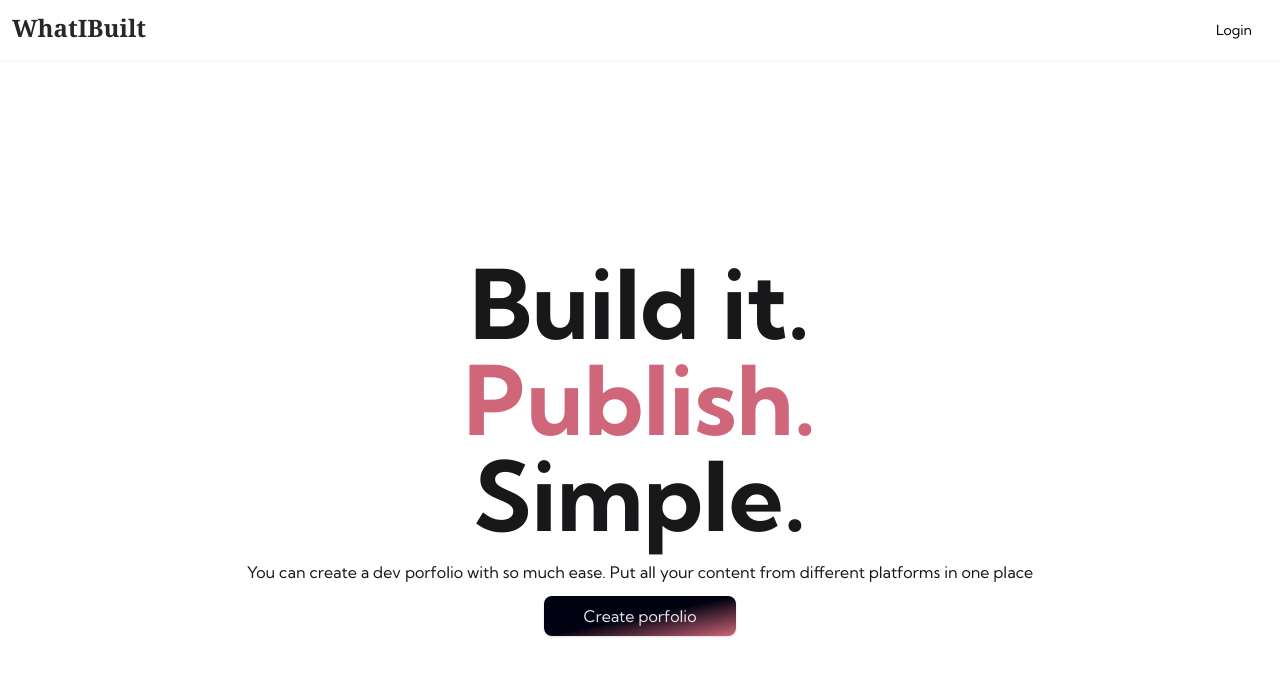
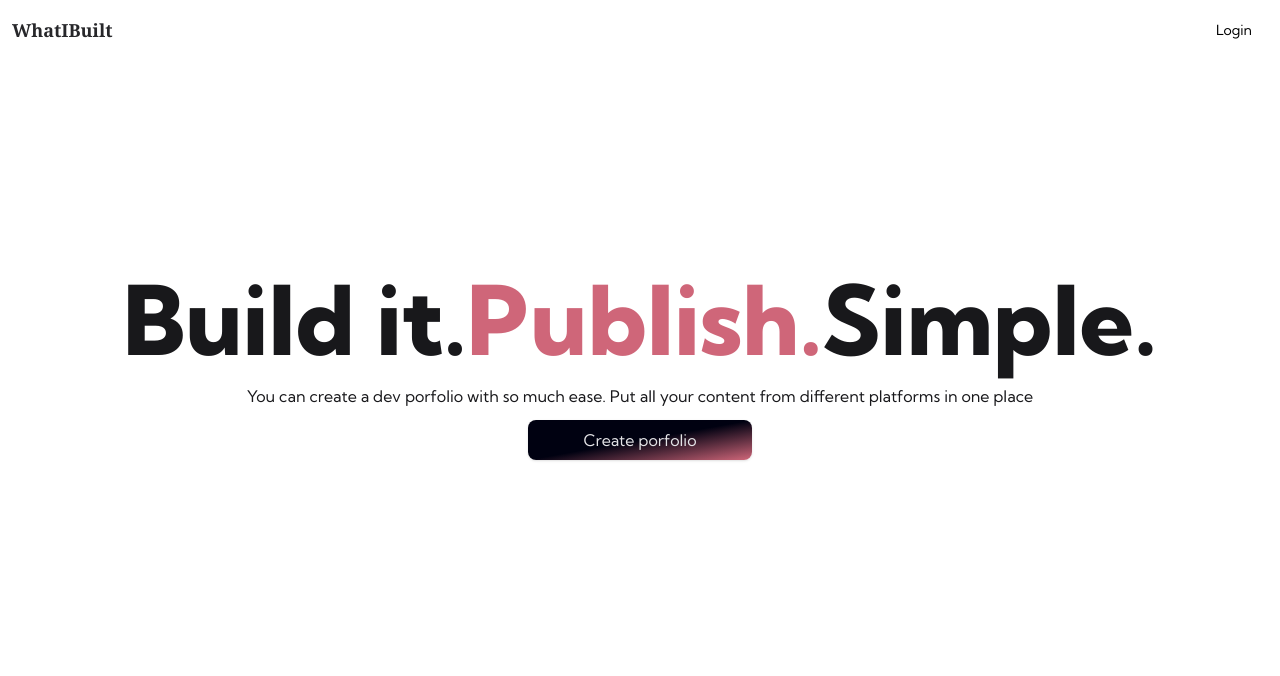
Before and after one commit to MonamaTV/whatibuilt, a Next.js app: page / in a window 1280 px wide. Shown: the top 676 px of the page. Built offline with nearby package versions, Linux system fonts and the light colour scheme; no server answers.

Commit message:
changed the dark mode color

```diff
--- a/src/pages/index.tsx
+++ b/src/pages/index.tsx
@@ -3,15 +3,18 @@ import Image from "next/image";
 import Link from "next/link";
 export default function Home() {
   return (
-    <div className="mx-auto ">
+    <div className="mx-auto dark:bg-background min-h-screen">
       <Head>
         <title>WhatIBuilt</title>
         <meta name="description" content="Generated by create next app" />
         <meta name="viewport" content="width=device-width, initial-scale=1" />
         <link rel="icon" href="/favicon.ico" />
       </Head>
-      <nav className="px-3 flex flex-row justify-between  py-3 shadow shadow-zinc-100">
-        <Link className="text-zinc-800 font-serif font-bold text-2xl" href="/">
+      <nav className="px-3 flex flex-row justify-between py-3 items-center">
+        <Link
+          className="dark:text-zinc-200 text-zinc-800 font-serif font-bold text-lg"
+          href="/"
+        >
           WhatIBuilt
         </Link>
         <ul className="flex flex-row justify-between items-center gap-x-4">
@@ -21,18 +24,18 @@ export default function Home() {
         </ul>
       </nav>
 
-      <section className="w-screen md:mt-48 mt-32 flex flex-col justify-center items-center text-zinc-900 gap-y-3 text-center">
-        <h1 className="md:text-8xl sm:text-6xl text-7xl font-bold my-1 text-center flex flex-col">
+      <section className="w-screen md:mt-52 mt-32 flex  flex-col justify-center items-center dark:text-zinc-200 text-zinc-900 gap-y-3 text-center">
+        <h1 className="md:text-8xl sm:text-6xl text-7xl font-extrabold my-1 text-center flex flex-col md:flex-row ">
           <span>Build it.</span> <span className="text-primary">Publish.</span>
           <span>Simple.</span>
         </h1>
-        <p className="text-center">
+        <p className="text-center px-10">
           You can create a dev porfolio with so much ease. Put all your content
           from different platforms in one place
         </p>
         <Link
           href="/auth/login"
-          className="from-background via-background to-primary text-zinc-200 px-10 py-2 rounded-lg shadow bg-gradient-to-br hover:from-primary hover:via-background hover:to-background transition-all duration-700"
+          className="from-background via-background to-primary text-zinc-200 px-10 py-2 rounded-lg shadow bg-gradient-to-br hover:from-primary hover:via-background hover:to-background transition-all duration-700 w-56 dark:from-primary dark:via-primary dark:to-background"
         >
           Create porfolio
         </Link>
```
